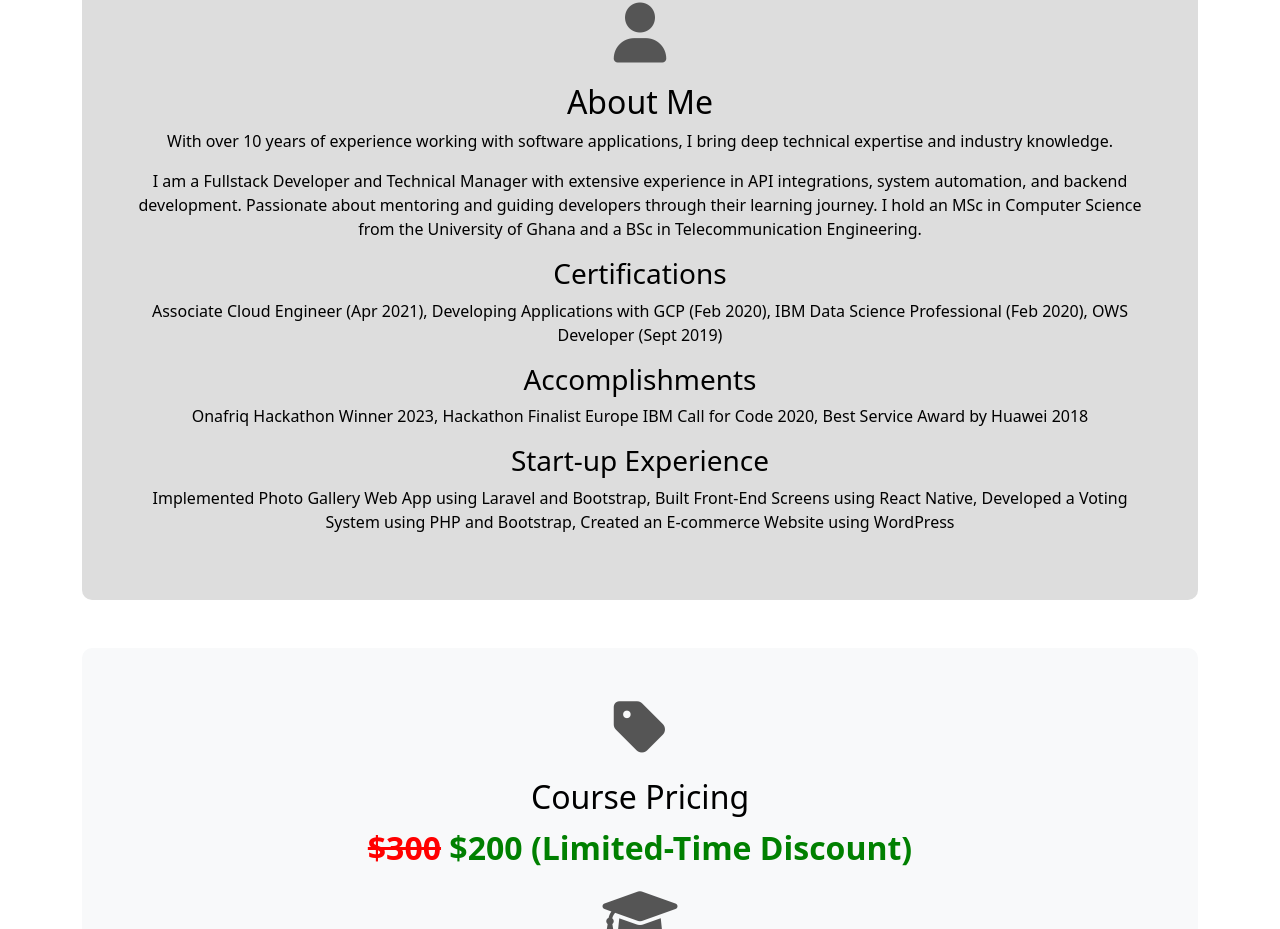
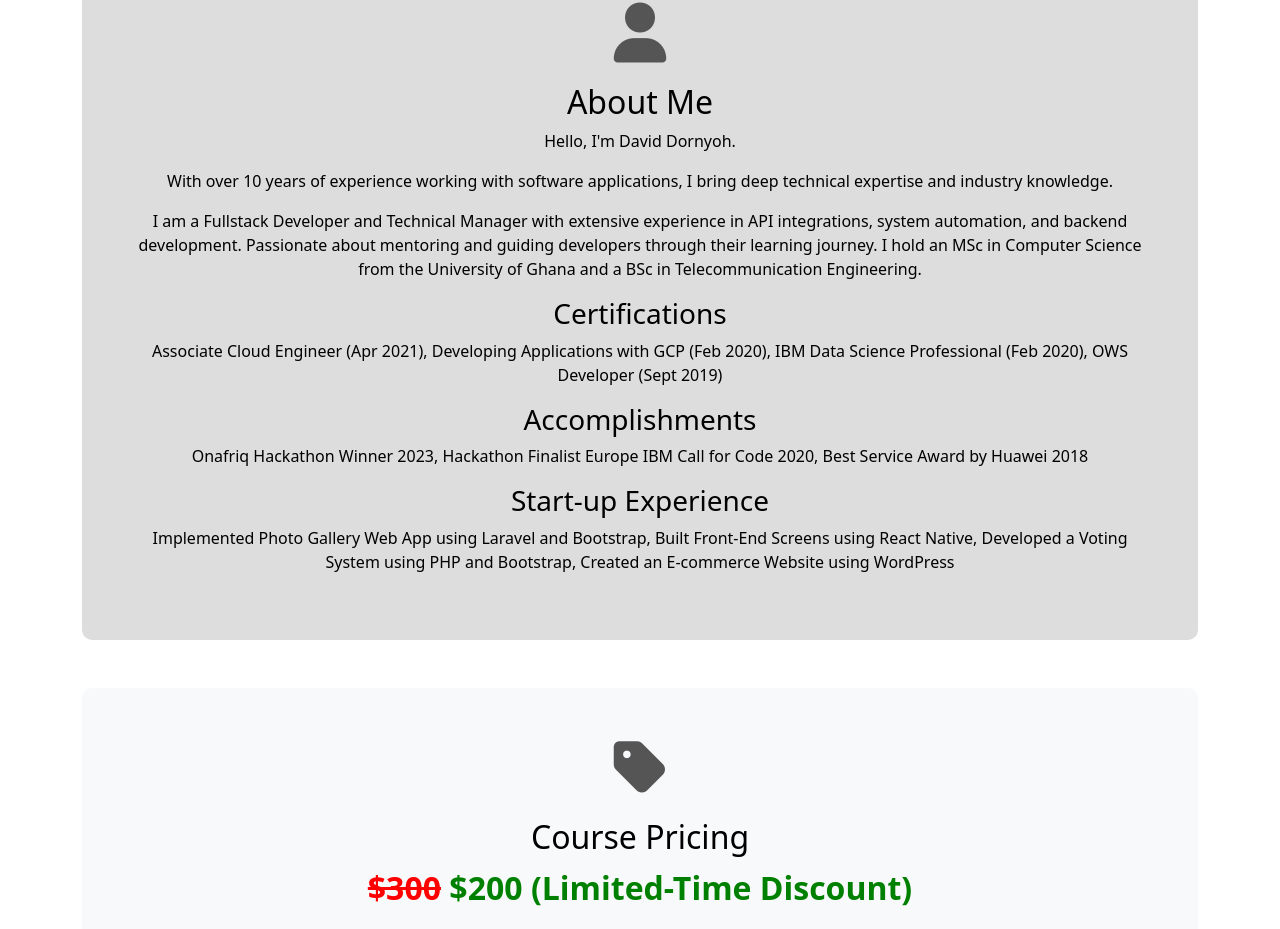
Before and after one commit to davido15/fullstack-course, a plain HTML site: page index.html in a window 1280 px wide. Shown: the part 2295-3224 px from the top of the page. Drawn offline with nearby package versions, Linux system fonts and the light colour scheme.

Commit message:
Update index.html

```diff
--- a/index.html
+++ b/index.html
@@ -101,6 +101,7 @@
         <section id="about-me" class="mb-5 text-center" data-aos="fade-up" data-aos-delay="300">
             <i class="fas fa-user icon"></i>
             <h2>About Me</h2>
+            <p>Hello, I'm David Dornyoh.</p>
             <p>With over 10 years of experience working with software applications, I bring deep technical expertise and industry knowledge.</p>
             <p>I am a Fullstack Developer and Technical Manager with extensive experience in API integrations, system automation, and backend development. Passionate about mentoring and guiding developers through their learning journey. I hold an MSc in Computer Science from the University of Ghana and a BSc in Telecommunication Engineering.</p>
 
```
